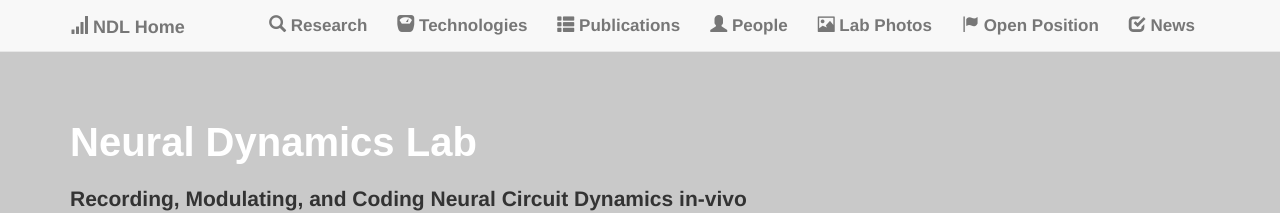
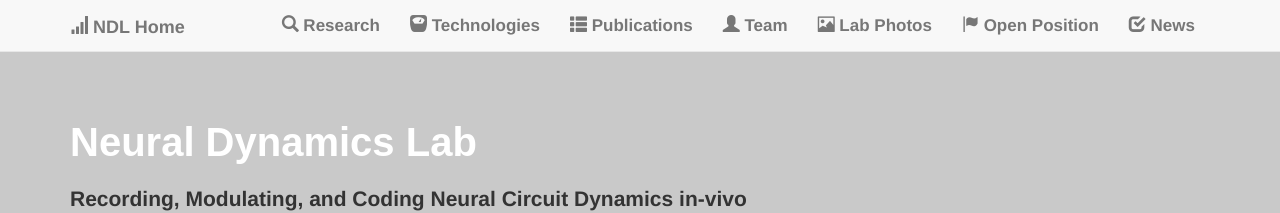
Before and after one commit to kleelab/kleelab.github.io, a Jekyll site: the page built from index.html, in a window 1280 px wide. Shown: the top 213 px of the page. Built offline with Jekyll 4.4.1, drawn with Linux system fonts in a browser that asks for light colours; nearby versions of some CDN libraries; a style sheet for code colours, icons or effects is not loaded.

Commit message:
Update header.html

```diff
--- a/_includes/header.html
+++ b/_includes/header.html
@@ -14,7 +14,7 @@
                 <li><a href="/projects.html"><span class="glyphicon glyphicon-search" aria-hidden="true"></span><strong>  Research</strong></a></li>
                 <li><a href="/tech.html"><span class="glyphicon glyphicon-scale" aria-hidden="true"></span><strong>  Technologies</strong></a></li>
                 <li><a href="/publications.html"><span class="glyphicon glyphicon-th-list" aria-hidden="true"></span><strong>  Publications</strong></a></li>
-                <li><a href="/people.html"><span class="glyphicon glyphicon-user" aria-hidden="true"></span><strong>  People</strong></a></li>
+                <li><a href="/people.html"><span class="glyphicon glyphicon-user" aria-hidden="true"></span><strong>  Team</strong></a></li>
                 <!--<li><a href="/software.html"><span class="glyphicon glyphicon-camera" aria-hidden="true"></span>  Software</a></li>-->
                 <li><a href="/photos.html"><span class="glyphicon glyphicon-picture" aria-hidden="true"></span><strong>  Lab Photos</strong></a></li>
                 <li><a href="/joinus.html"><span class="glyphicon glyphicon-flag" aria-hidden="true"></span><strong>  Open Position</strong></a></li>
```
